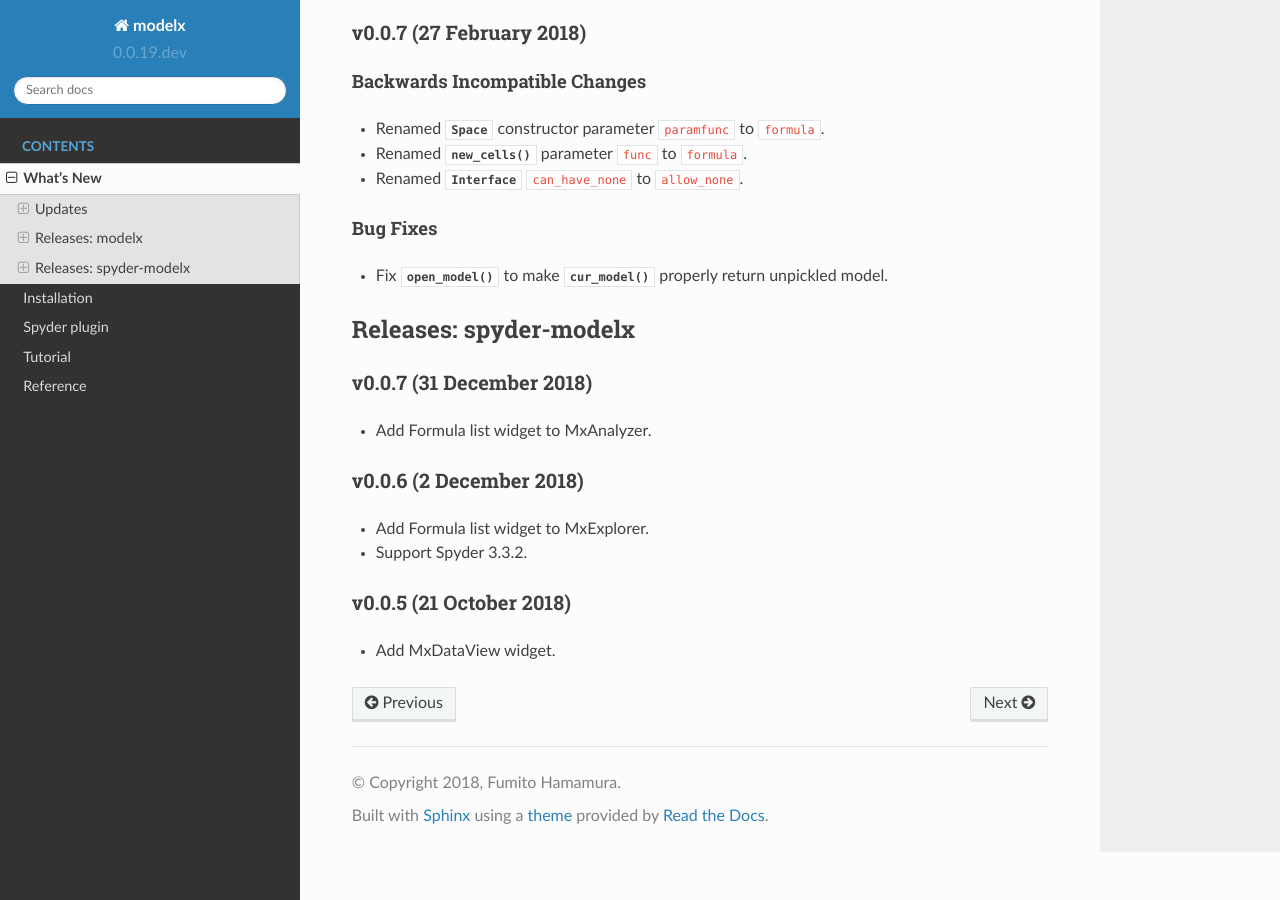
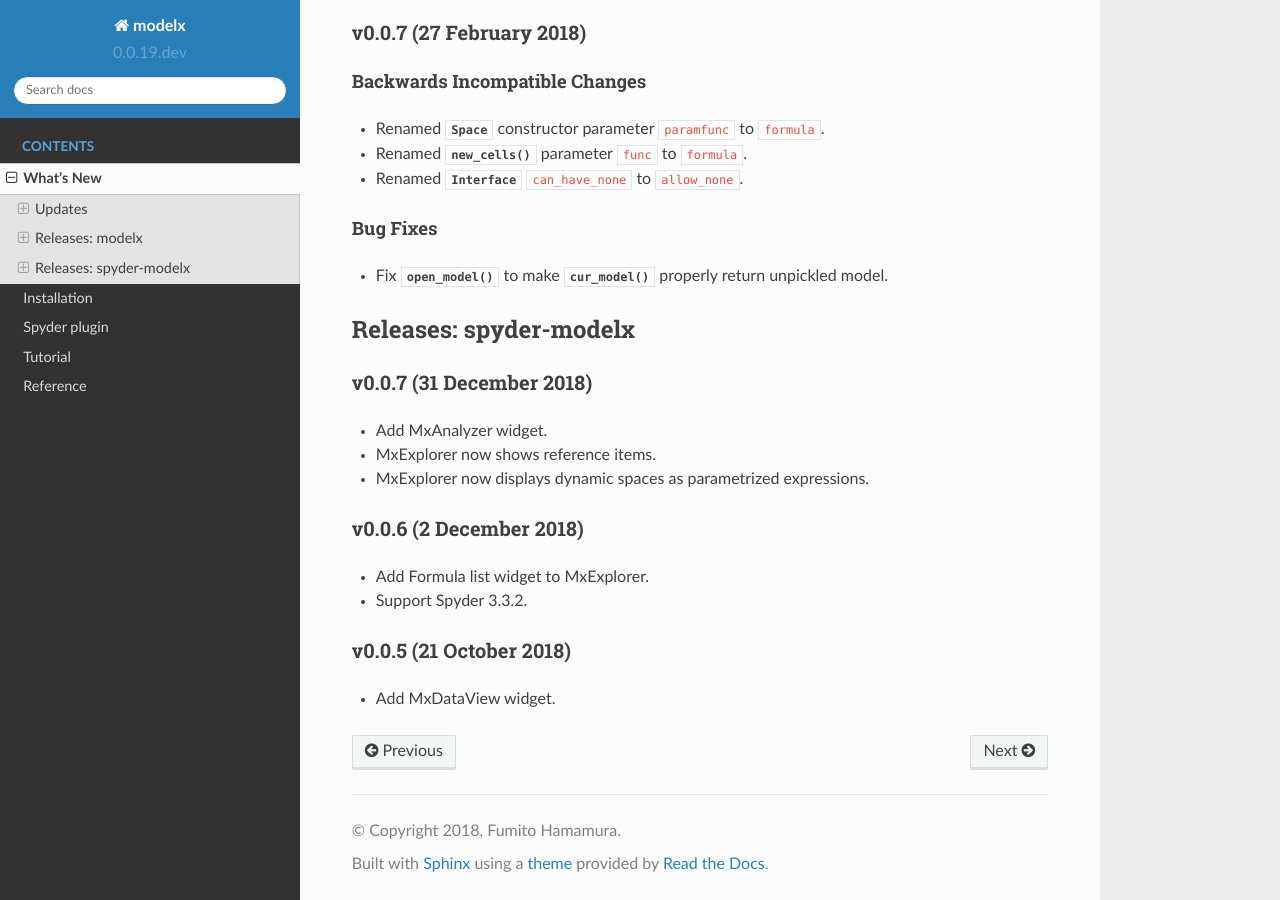
Before and after one commit to fumitoh/modelx, a Sphinx documentation site: the page built from doc/source/whatsnew.rst, in a window 1280 px wide and 900 px high, scrolled down 5634 px. Built offline with Sphinx 7.4.7 and the Read the Docs theme 2.0.0, drawn with Linux system fonts in a browser that asks for light colours.

Commit message:
DOC: Correct spyder-modelx v0.0.7 release note

```diff
--- a/doc/source/whatsnew.rst
+++ b/doc/source/whatsnew.rst
@@ -297,7 +297,10 @@
 
 v0.0.7 (31 December 2018)
 -------------------------
-- Add Formula list widget to MxAnalyzer.
+
+- Add MxAnalyzer widget.
+- MxExplorer now shows reference items.
+- MxExplorer now displays dynamic spaces as parametrized expressions.
 
 .. _release-mxplugin-v0.0.6:
 
```
